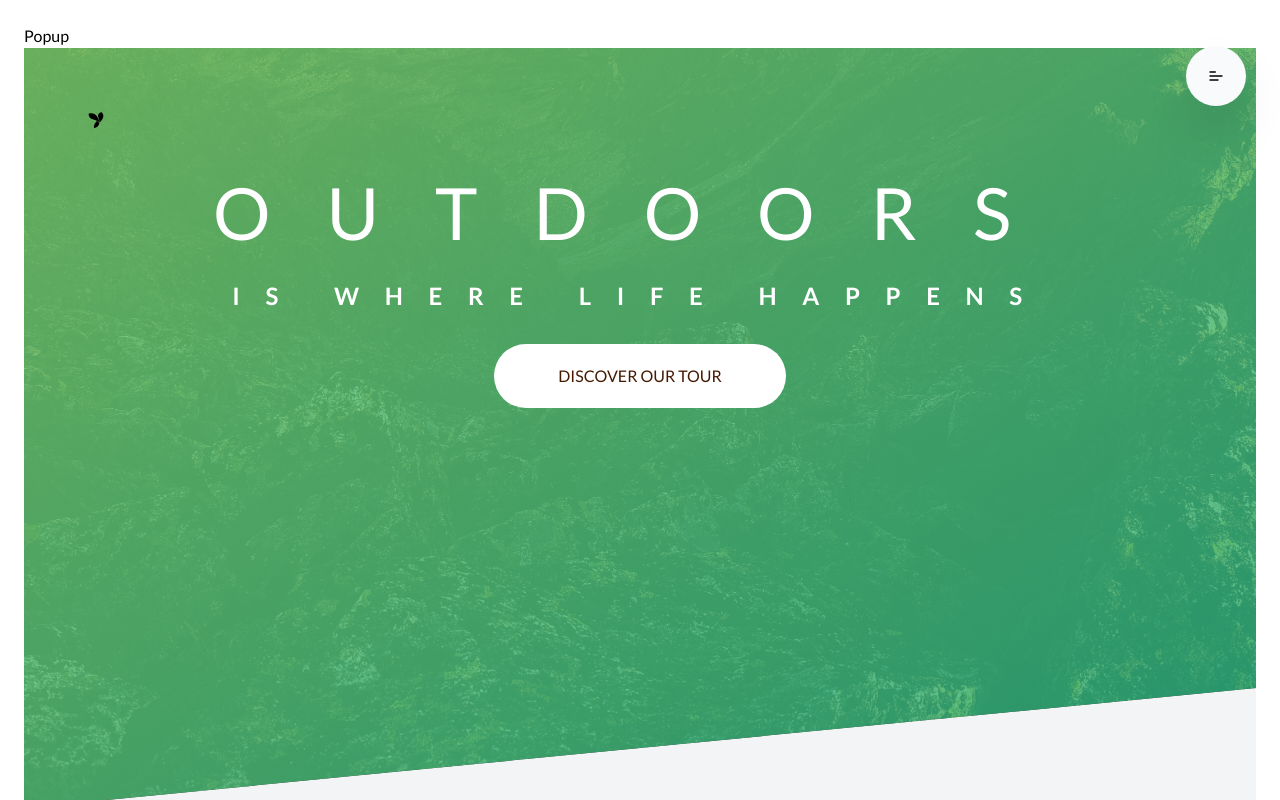
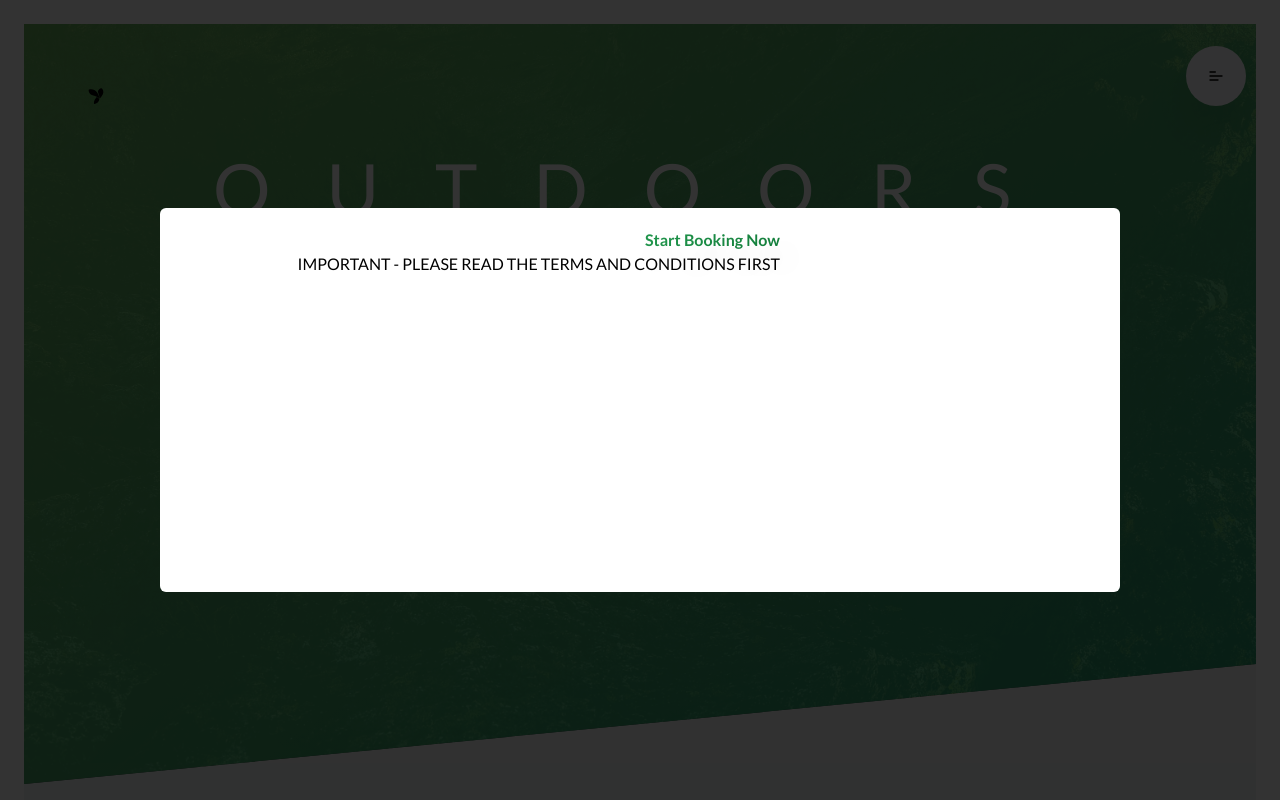
Before and after one commit to OmBharti999/pro, a Next.js app: page / in a window 1280 px wide. Shown: the top 800 px of the page. Built offline with nearby package versions, Linux system fonts and the light colour scheme.

Commit message:
update content for popup

```diff
--- a/app/_component/fonts/index.css
+++ b/app/_component/fonts/index.css
@@ -8,7 +8,7 @@
 }
 
 .heading-secondary {
-  @apply font-bold bg-gradient-to-r from-green-400 to-green-700 text-center bg-clip-text text-transparent hover:skew-y-3 hover:skew-x-12;
+  @apply font-bold bg-gradient-to-r from-green-400 to-green-700 bg-clip-text text-transparent hover:skew-y-3 hover:skew-x-12;
   text-shadow: 0.5rem 1rem 2rem rgba(0, 0, 0, 0.2);
   transition: all 0.3s;
 }
--- a/app/_component/popup/Popup.tsx
+++ b/app/_component/popup/Popup.tsx
@@ -1,7 +1,19 @@
-import React from 'react'
+import { Heading, HeadingSecondary } from "..";
+import "./index.css";
 
 export const Popup = () => {
   return (
-    <div>Popup</div>
-  )
-}
+    <div className="popup flex-center">
+      <div className="popup_content">
+        <aside className="popup_content_left">{/* <img */}</aside>
+        <section className="popup_content_right">
+          <HeadingSecondary content="Start Booking Now" addClass="py-2 mb-12 text-left" />
+
+          <h3 className="text-gray-700 font-bold text-left">
+            IMPORTANT - PLEASE READ THE TERMS AND CONDITIONS FIRST
+          </h3>
+        </section>
+      </div>
+    </div>
+  );
+};
--- /dev/null
+++ b/app/_component/popup/index.css
@@ -0,0 +1,12 @@
+.popup {
+  @apply fixed h-screen w-full z-[500] top-0 left-0 bg-black/80;
+}
+.popup_content {
+  @apply w-3/4 min-h-96 bg-white rounded-md;
+}
+.popup_content_left {
+  @apply w-2/6;
+}
+.popup_content_right {
+  @apply w-4/6 text-right p-5;
+}
```
